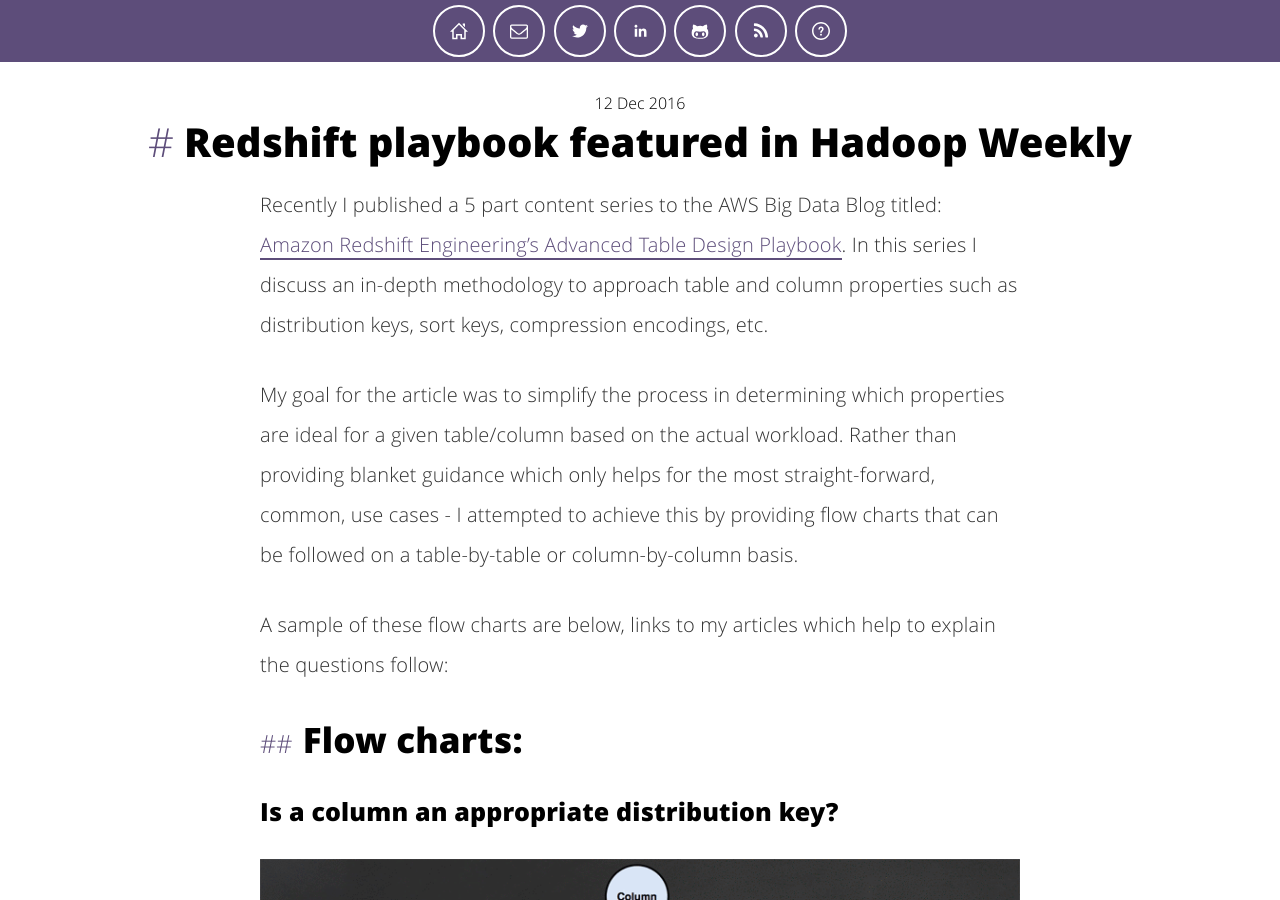
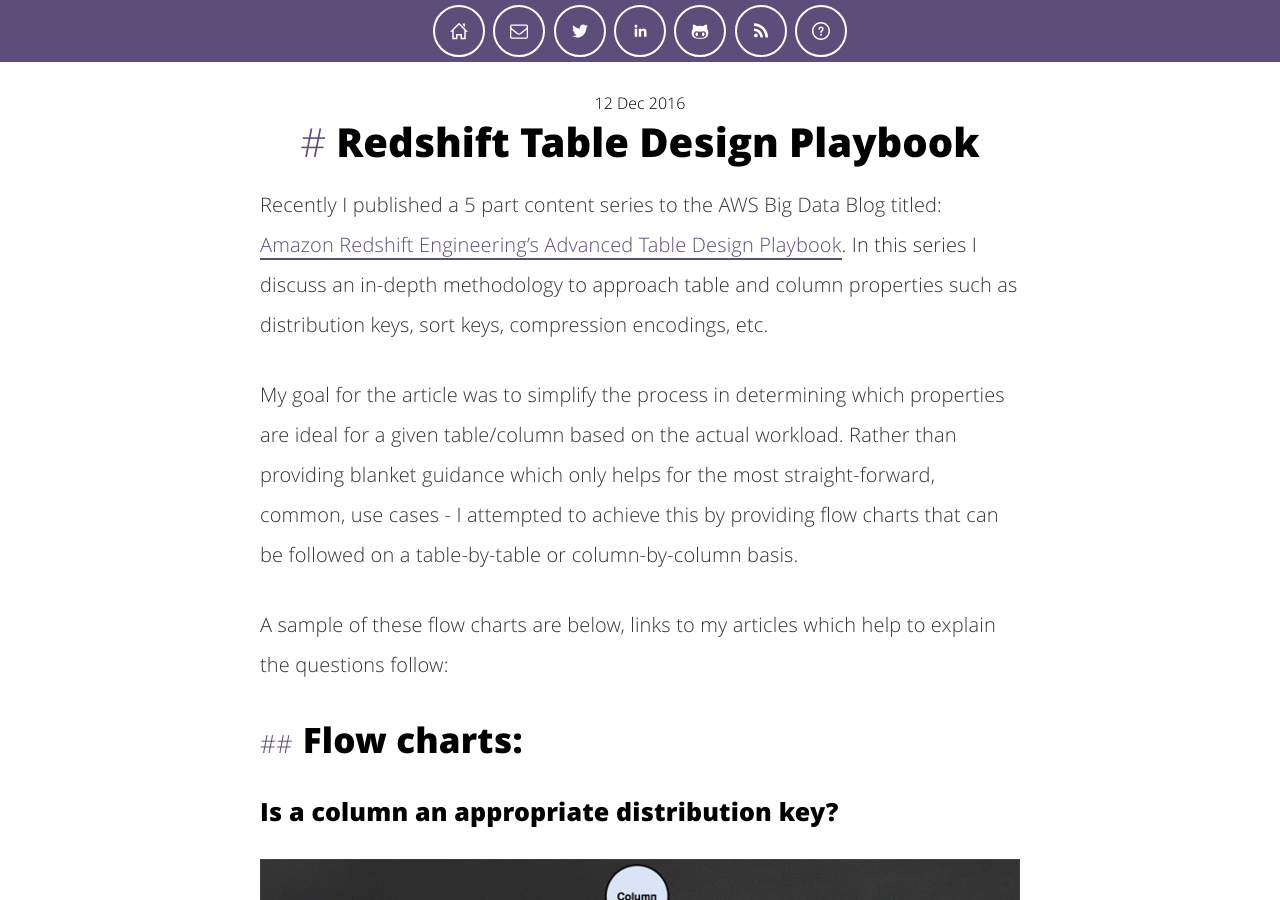
Before and after one commit to zach-data/zach-data.github.io, a Jekyll site: the page built from _posts/2016-12-12-amazon-redshift-table-design-playbook.md, in a window 1280 px wide and 900 px high. Built offline with Jekyll 4.4.1, drawn with Linux system fonts in a browser that asks for light colours.

Commit message:
Title change

```diff
--- a/_posts/2016-12-12-amazon-redshift-table-design-playbook.md
+++ b/_posts/2016-12-12-amazon-redshift-table-design-playbook.md
@@ -1,5 +1,5 @@
 ---
-title: Redshift playbook featured in Hadoop Weekly
+title: Redshift Table Design Playbook
 layout: post
 permalink: redshift-advanced-table-design-playbook/
 date: '2016-12-12 10:19:35'
```
